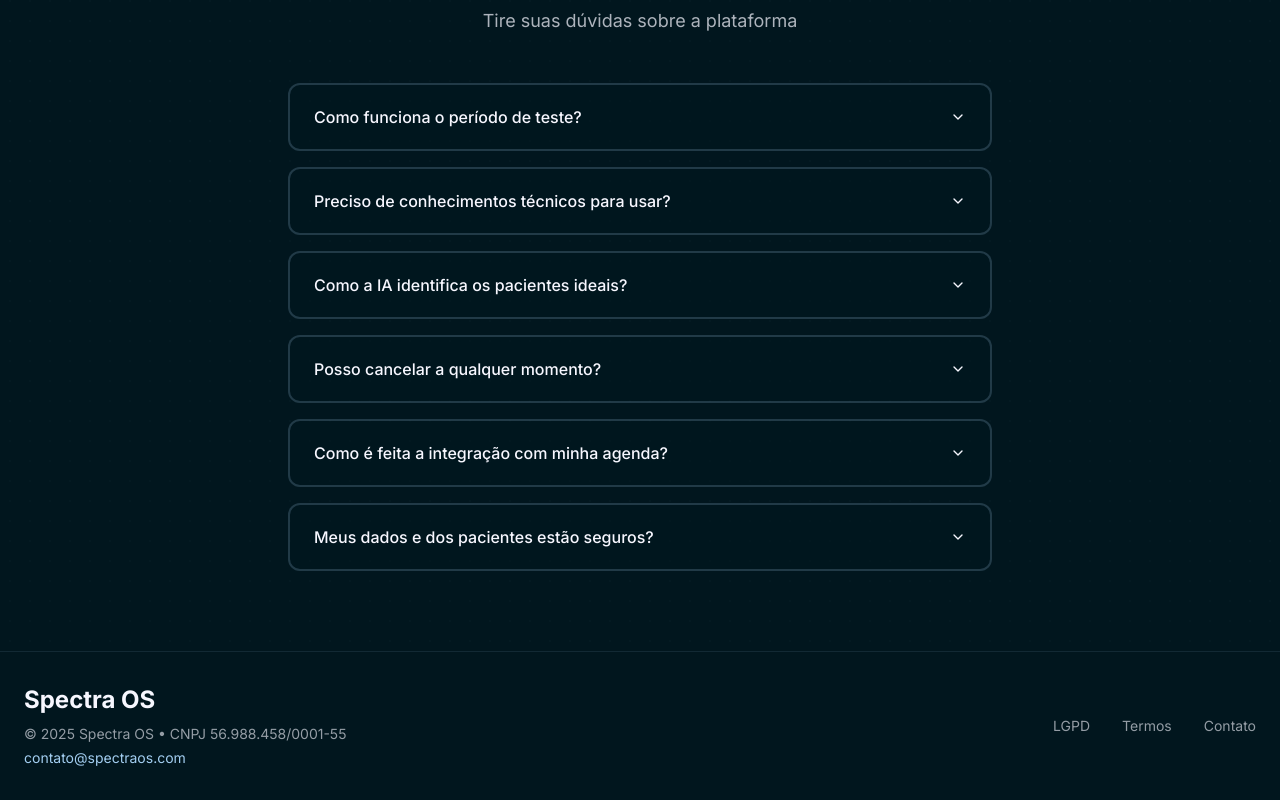
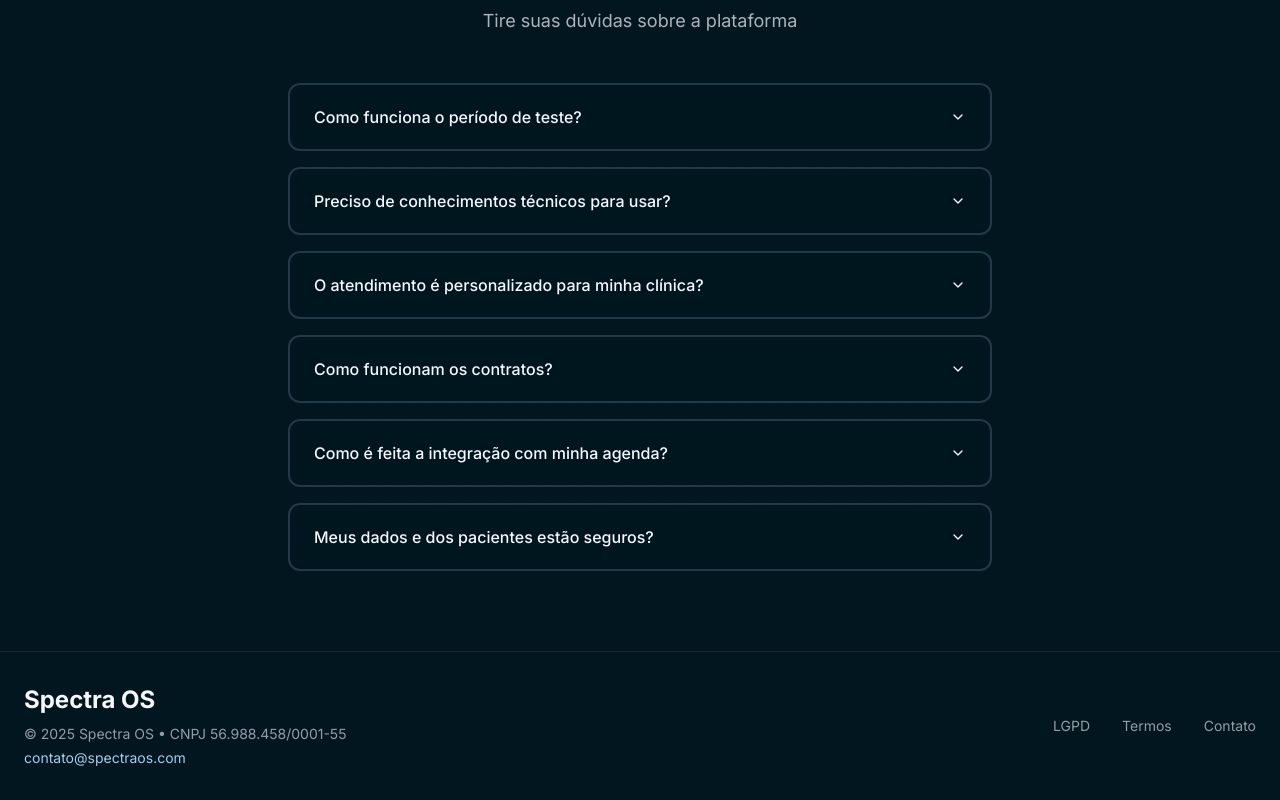
Before and after one commit to Spectragencia/glow-convert-sell-92054-73286-35852-117-83967, a React (Vite) app: page / in a window 1280 px wide. Shown: the part 5490-6290 px from the top of the page. Built offline with nearby package versions, Linux system fonts and the light colour scheme.

Commit message:
Atualizar seção FAQ

```diff
--- a/src/components/FAQ.tsx
+++ b/src/components/FAQ.tsx
@@ -11,19 +11,19 @@ const FAQ = () => {
   const faqs = [
     {
       question: "Como funciona o período de teste?",
-      answer: "Oferecemos um POC (Prova de Conceito) de 30 dias completamente gratuito. Durante este período, você tem acesso completo a todas as funcionalidades da plataforma sem necessidade de cadastrar cartão de crédito."
+      answer: "Oferecemos um POC (Prova de Conceito) completamente gratuito. Durante este período, você tem acesso completo a todas as funcionalidades da plataforma sem necessidade de cadastrar cartão de crédito."
     },
     {
       question: "Preciso de conhecimentos técnicos para usar?",
       answer: "Não! Nossa plataforma foi desenvolvida para ser intuitiva e fácil de usar. Além disso, oferecemos suporte humano em tempo real para ajudar em qualquer dúvida."
     },
     {
-      question: "Como a IA identifica os pacientes ideais?",
-      answer: "Nossa IA analisa dados de redes sociais, comportamento online e padrões de engajamento para identificar pessoas que se encaixam no perfil ideal de paciente para sua clínica, aumentando as chances de conversão."
+      question: "O atendimento é personalizado para minha clínica?",
+      answer: "Sim! Nosso sistema é totalmente personalizável. Você pode ajustar detalhes específicos do atendimento, abordagem e comunicação de acordo com o perfil e as necessidades da sua clínica, garantindo que cada interação reflita a identidade do seu negócio."
     },
     {
-      question: "Posso cancelar a qualquer momento?",
-      answer: "Sim! Não trabalhamos com contratos de fidelidade. Você pode cancelar o serviço a qualquer momento, sem burocracias ou taxas de cancelamento."
+      question: "Como funcionam os contratos?",
+      answer: "Trabalhamos com contratos de fidelidade que garantem o melhor custo-benefício e continuidade do serviço. Nossa equipe está disponível para esclarecer os detalhes e condições contratuais que melhor se adequam à sua clínica."
     },
     {
       question: "Como é feita a integração com minha agenda?",
```
